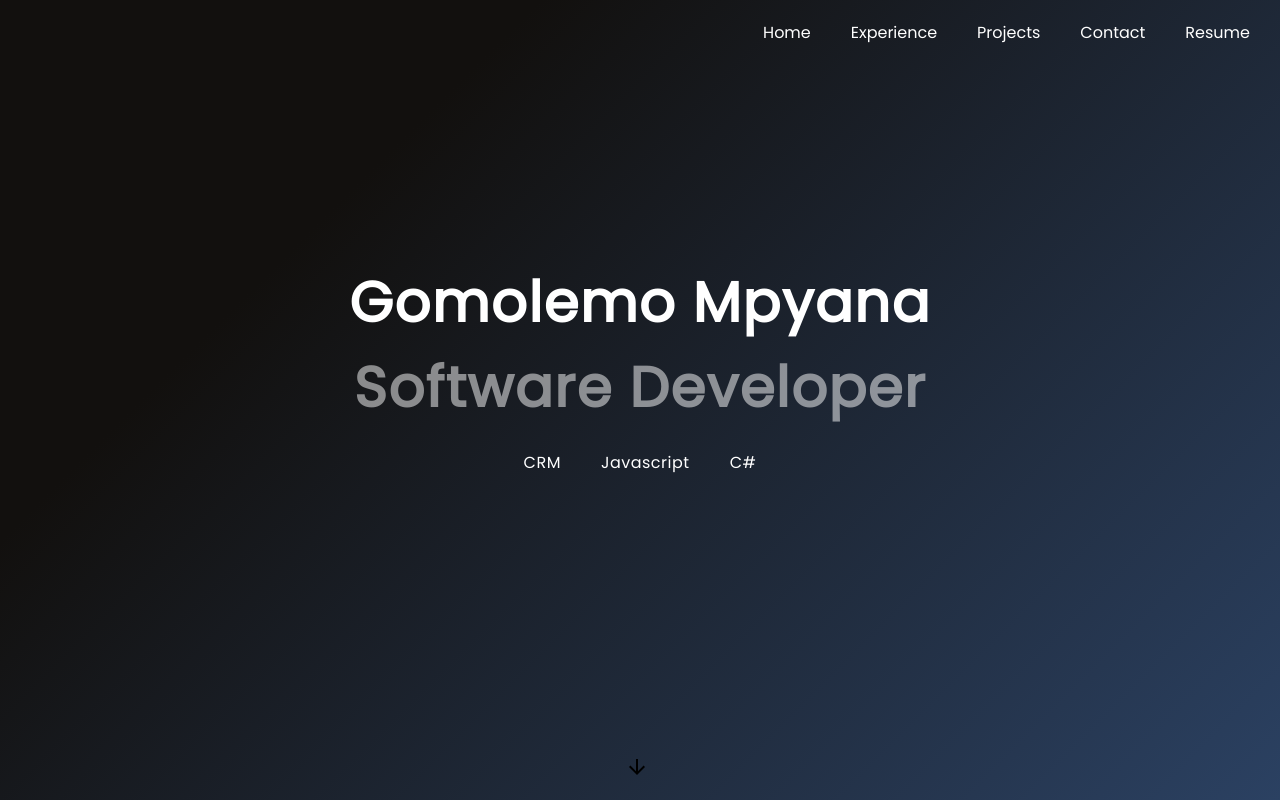
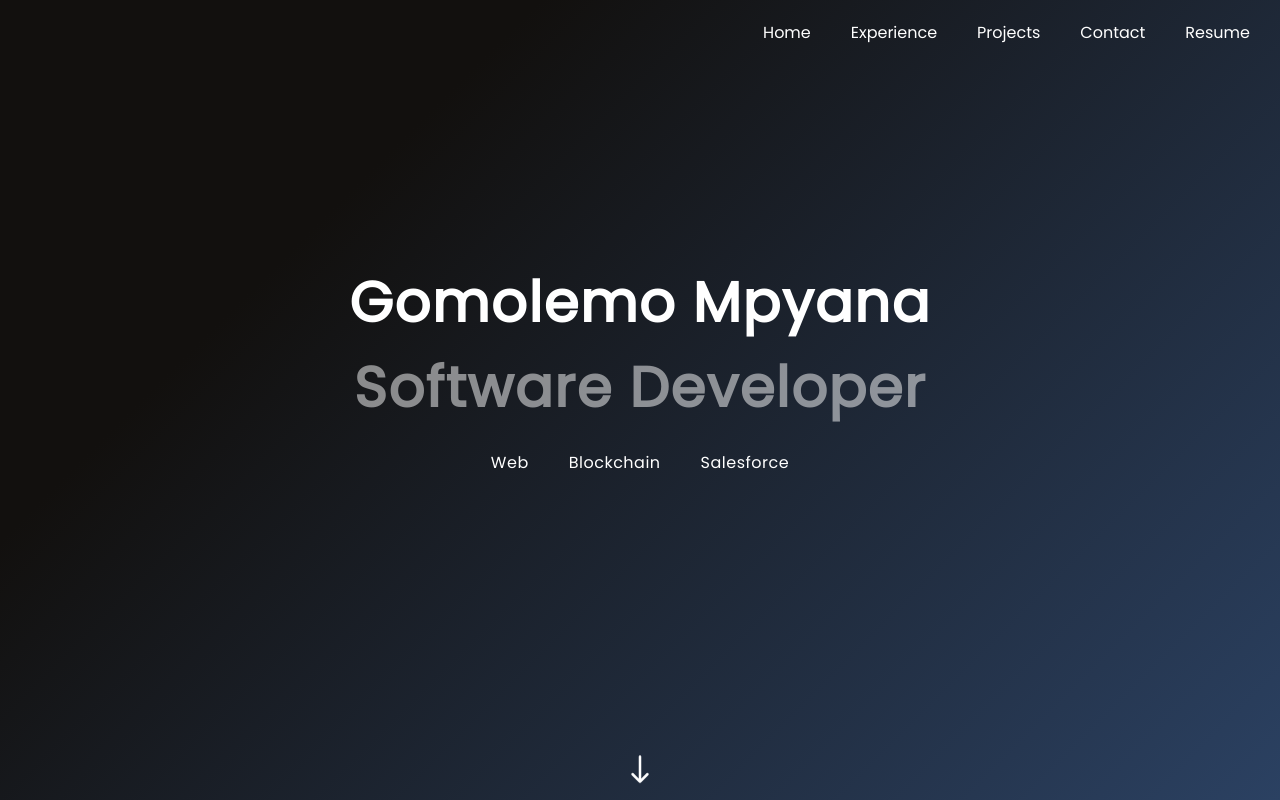
Before and after one commit to Geraldprojects/gomo-portfolio, a React (Create React App) app: page / in a window 1280 px wide. Built offline with nearby package versions, Linux system fonts and the light colour scheme.

Commit message:
animated scroller on home

```diff
--- a/src/components/Home/Home2.module.css
+++ b/src/components/Home/Home2.module.css
@@ -36,12 +36,16 @@ h2 {
   margin-top: auto;
 }
 .scroller {
+  cursor: pointer;
   margin-bottom: 15px;
   height: 30px;
   width: 30px;
+  animation: scroller 2s ease infinite;
 }
-.ArrowDown {
-  fill: #fff;
+@keyframes scroller {
+	0%, 20%, 50%, 80%, 100% {transform: translateY(0);}
+	40% {transform: translateY(-10px);}
+	60% {transform: translateY(-15px);}
 }
 @media only screen and (max-width: 600px) {
   h1 {
--- a/src/components/Home/Homev2.js
+++ b/src/components/Home/Homev2.js
@@ -8,9 +8,9 @@ const Homev2 = () => {
         <h1>Gomolemo Mpyana</h1>
         <h2>Software Developer</h2>
         <ul>
-          <li>CRM</li>
-          <li>Javascript</li>
-          <li>C#</li>
+          <li>Web</li>
+          <li>Blockchain</li>
+          <li>Salesforce</li>
         </ul>
       </div>
       <div className={Styles.scroller}>
```
Also changed, not shown: src/components/Home/arrow_downward.svg.
